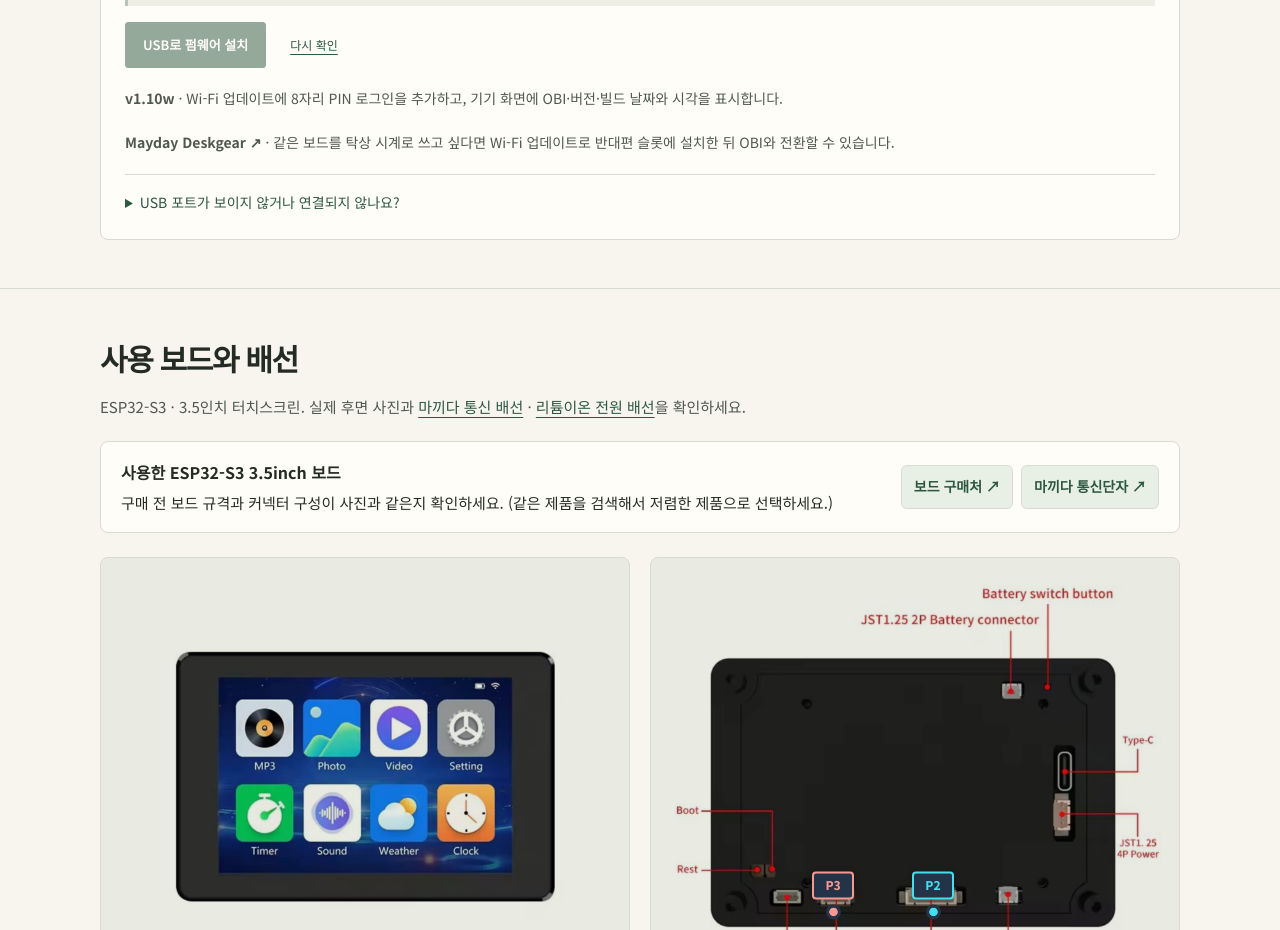
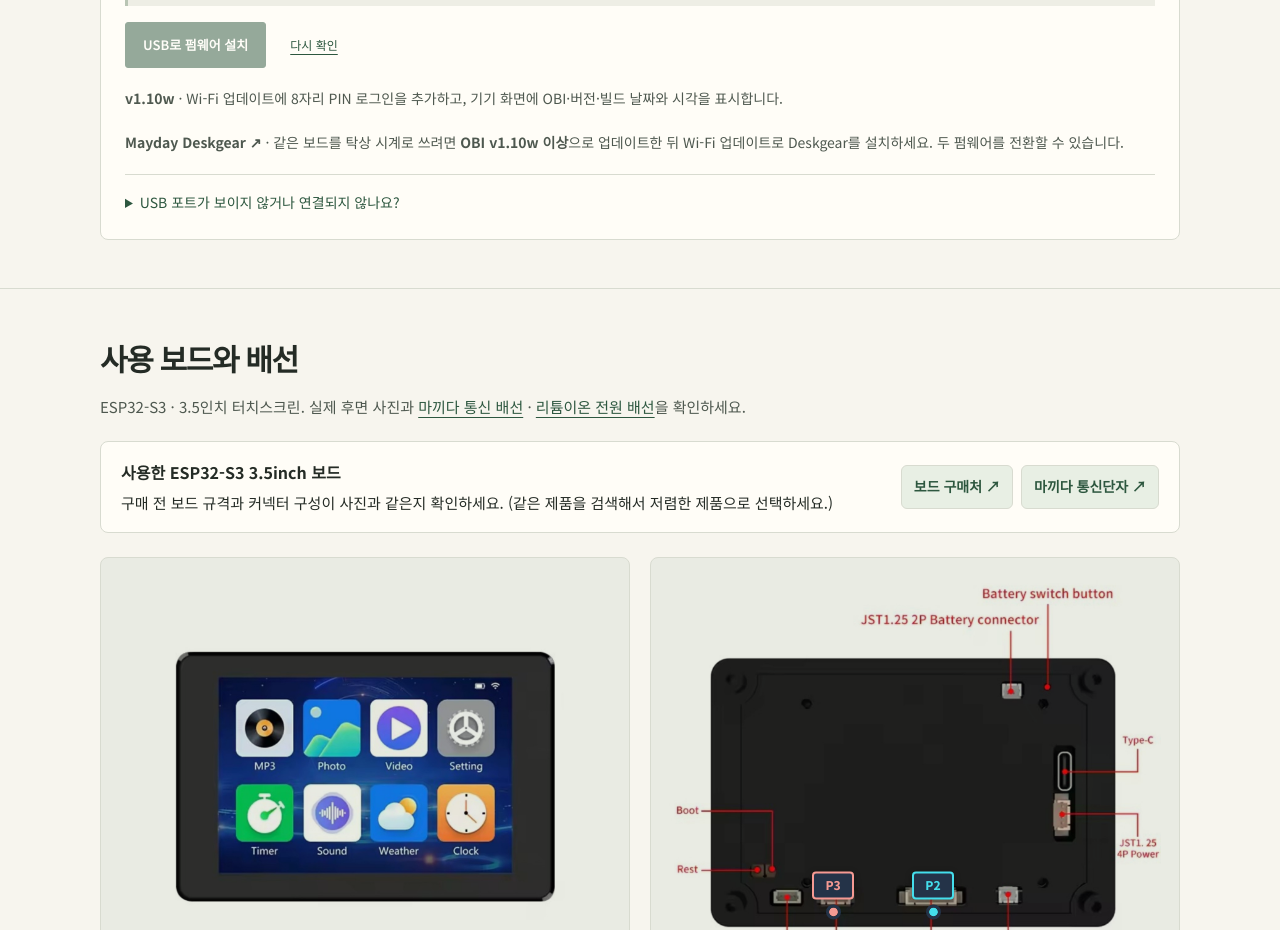
Before and after one commit to MayDayCom/mayday-obi, a plain HTML site: page index.html in a window 1280 px wide. Shown: the part 1120-2050 px from the top of the page. Drawn offline with Linux system fonts and the light colour scheme; no server answers.

Commit message:
Clarify OBI v1.10w minimum for Deskgear switching

```diff
--- a/index.html
+++ b/index.html
@@ -65,7 +65,7 @@
         </div>
         <p class="install-note" id="firmware-file-note" role="status" aria-live="polite"></p>
         <p class="install-note"><strong>v1.10w</strong> · Wi-Fi 업데이트에 8자리 PIN 로그인을 추가하고, 기기 화면에 OBI·버전·빌드 날짜와 시각을 표시합니다.</p>
-        <p class="install-note"><a href="https://maydaycom.github.io/mayday-deskgear/"><strong>Mayday Deskgear ↗</strong></a> · 같은 보드를 탁상 시계로 쓰고 싶다면 Wi-Fi 업데이트로 반대편 슬롯에 설치한 뒤 OBI와 전환할 수 있습니다.</p>
+        <p class="install-note"><a href="https://maydaycom.github.io/mayday-deskgear/"><strong>Mayday Deskgear ↗</strong></a> · 같은 보드를 탁상 시계로 쓰려면 <strong>OBI v1.10w 이상</strong>으로 업데이트한 뒤 Wi-Fi 업데이트로 Deskgear를 설치하세요. 두 펌웨어를 전환할 수 있습니다.</p>
         <details class="install-help"><summary>USB 포트가 보이지 않거나 연결되지 않나요?</summary><p>충전 전용 케이블 대신 데이터 케이블을 사용하고, 다른 프로그램의 시리얼 모니터를 닫아 주세요. 그래도 연결되지 않으면 보드의 BOOT 버튼을 누른 상태에서 RESET을 짧게 누른 뒤 BOOT을 놓고 다시 연결해 보세요. 보드에 따라 버튼 이름과 진입 방법이 다를 수 있습니다.</p></details>
         <noscript><p class="install-note">웹 설치에는 JavaScript가 필요합니다. 브라우저 설정에서 JavaScript를 허용한 뒤 다시 열어 주세요.</p></noscript>
       </article>
```
Also changed, not shown: en/index.html (+1 -1 lines), 1 other file.
